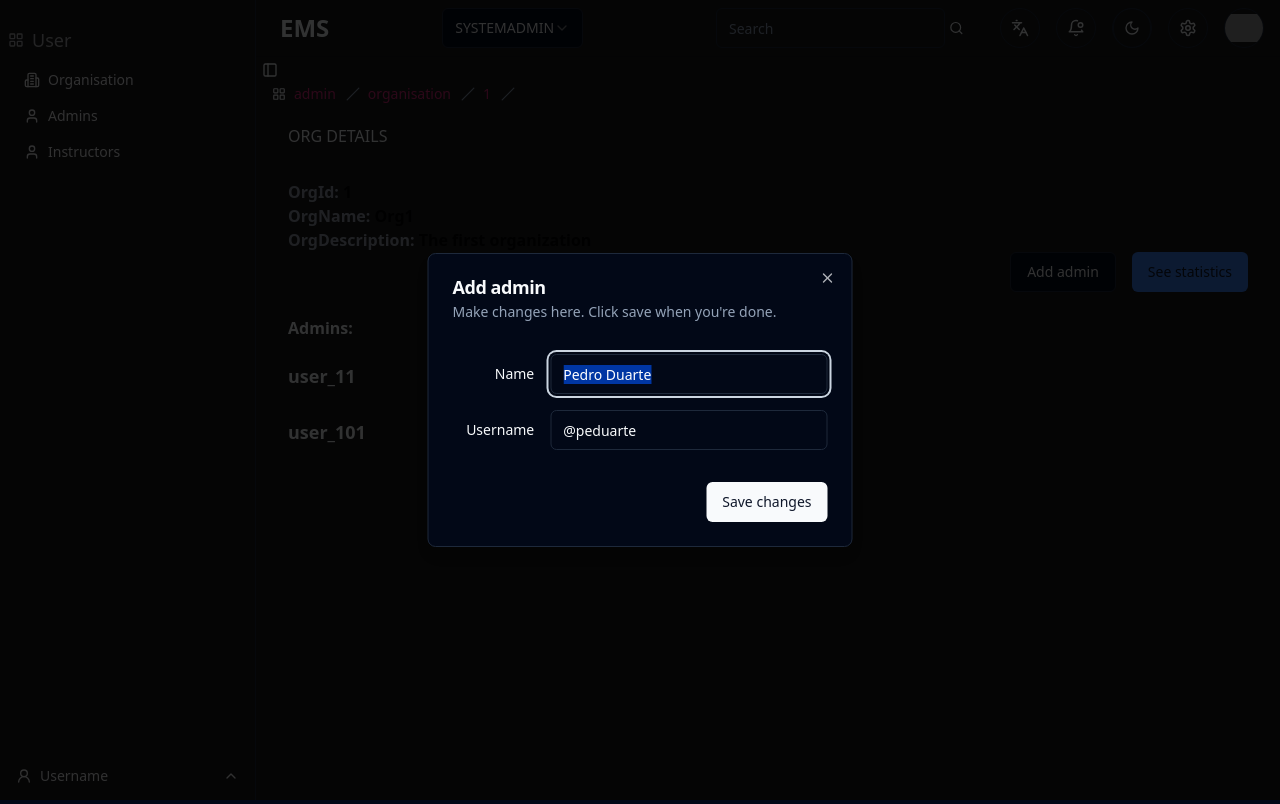
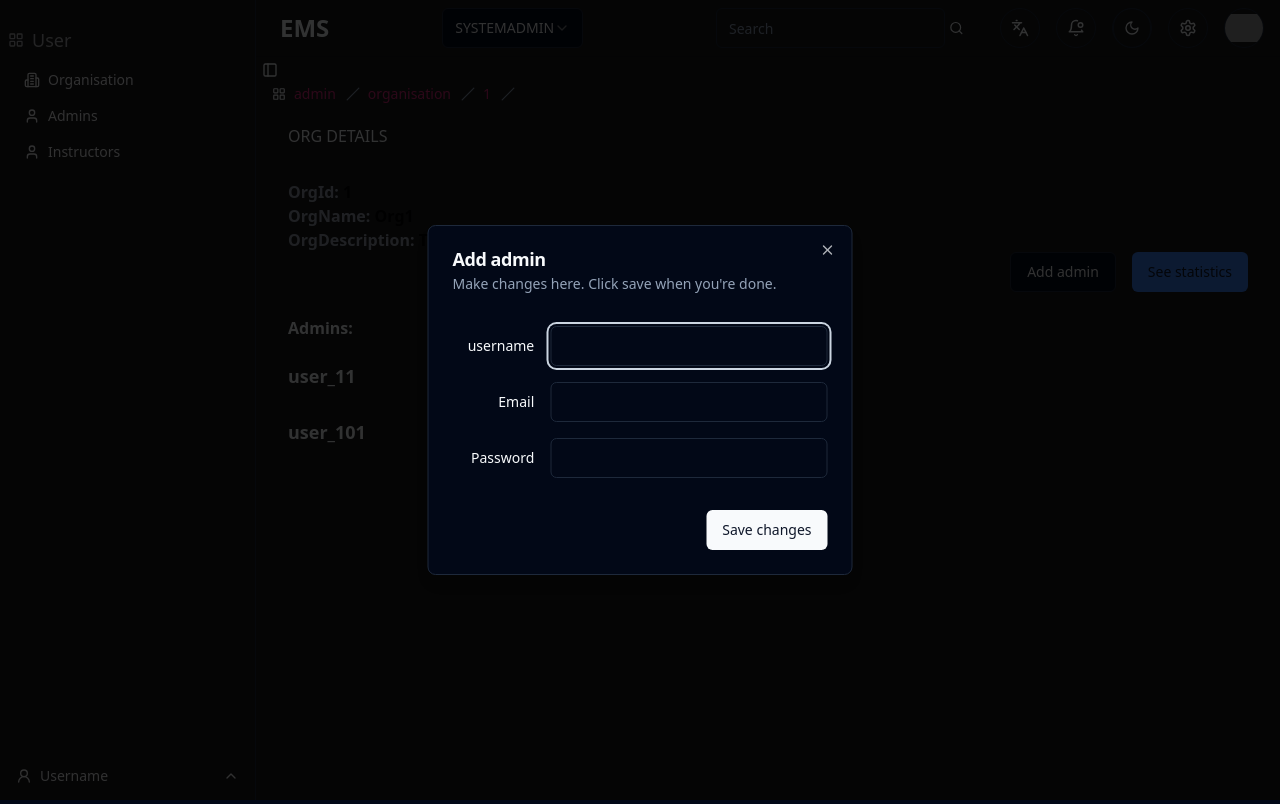
Before and after one commit to Sudhir-rai07/Exam-Management-System, a React (Vite) app: page /admin/organisation/1 in a window 1280 px wide. Both pictures are taken after a click on the button "Add admin". Built offline with nearby package versions, Linux system fonts and the light colour scheme; grey boxes are pictures that could not be loaded.

Commit message:
Fix some bugs and optimize code

```diff
--- a/src/components/pages/CreateExam/SecondPage.tsx
+++ b/src/components/pages/CreateExam/SecondPage.tsx
@@ -2,7 +2,7 @@ import { Button } from "@/components/ui/button";
 import QuestionsQueryForm from "@/components/utils/QuestionsQueryForm";
 import { questionColumns } from "@/dataTable/columns";
 import { DataTable } from "@/dataTable/data-table";
-import { questions } from "@/dummyData/examData";
+import questionData from '@/dummyData/questionData.json'
 import { ArrowRight } from "lucide-react";
 import { useState } from "react";
 import { Link } from "react-router-dom";
@@ -14,7 +14,7 @@ const SecondPage = () => {
       <QuestionsQueryForm setQuery={setQuery}/>
       <hr className="h-[2px] my-4 bg-gray-300 dark:bg-gray-700" />
       <div className="">
-        <DataTable data={questions} columns={questionColumns} globalFilter={query} setGlobalFilter={setQuery}/>
+        <DataTable data={questionData} columns={questionColumns} />
       </div>
       <Button className="mt-4 text-white bg-blue-600 hover:bg-blue-700"><Link className="flex items-center gap-2" to={"/teacher/exam-info/create/preview"}><ArrowRight size={16}/> Next step</Link></Button>
       </div>
--- a/src/components/pages/exam/ExamPage.tsx
+++ b/src/components/pages/exam/ExamPage.tsx
@@ -19,7 +19,7 @@ const ExamPage = () => {
                 {exam1.questions.map((question: Question, idx:number)=> {
 
                     return (
-                        <div key={idx} className='mt-2 mb-4'>
+                        <div key={idx} className='px-2 px-4 py-4 mt-2 mb-4 bg-white rounded-md shadow-md'>
                             <p>Que {idx+1}: <br /> <span className="text-lg font-semibold">{question.question_text}</span></p>
                         </div>
                     )
--- a/src/components/pages/organization/Org.tsx
+++ b/src/components/pages/organization/Org.tsx
@@ -23,6 +23,11 @@ const Org = () => {
   const { organizations } = useOrganizationStore();
   const { editAdmin, removeAdmin } = useOrganizationAdminStore();
   const org1 = organizations[0];
+
+
+  const [username, setUsername] = useState("")
+  const [email, setEmail] = useState("")
+  const [password, setPassword] = useState("")
 
   const handleRemoveAdmin = (id: number | string): void => {
     removeAdmin(id);
@@ -61,22 +66,39 @@ const Org = () => {
               </DialogHeader>
               <div className="grid gap-4 py-4">
                 <div className="grid items-center grid-cols-4 gap-4">
-                  <Label htmlFor="name" className="text-right">
-                    Name
+                  <Label htmlFor="username" className="text-right">
+                    username
                   </Label>
                   <Input
-                    id="name"
-                    defaultValue="Pedro Duarte"
+                    id="username"
+                    type="username"
+                    value={username}
+                    onChange={(e)=> setUsername(e.target.value)}
                     className="col-span-3"
                   />
                 </div>
                 <div className="grid items-center grid-cols-4 gap-4">
-                  <Label htmlFor="username" className="text-right">
-                    Username
+                  <Label htmlFor="email" className="text-right">
+                    Email
                   </Label>
                   <Input
                     id="username"
-                    defaultValue="@peduarte"
+                    type="email"
+                    value={email}
+                    onChange={(e)=> setEmail(e.target.value)}
+                    className="col-span-3"
+                  />
+                </div>
+
+                <div className="grid items-center grid-cols-4 gap-4">
+                  <Label htmlFor="password" className="text-right">
+                    Password
+                  </Label>
+                  <Input
+                    id="password"
+                    type="text"
+                    value={password}
+                    onChange={(e)=> setPassword(e.target.value)}
                     className="col-span-3"
                   />
                 </div>
@@ -109,7 +131,6 @@ const Org = () => {
           };
 
           return (
-            <>
               <div key={admin.user_id} className="flex items-center justify-between w-full gap-3 mt-4 md:w-1/2">
                 <p className="mr-8 text-lg font-semibold">{admin.username}</p>
 
@@ -167,7 +188,6 @@ const Org = () => {
                   </DialogContent>
                 </Dialog>
               </div>
-            </>
           );
         })}
     </div>
--- a/src/components/pages/studentGroup/StudentGroup.tsx
+++ b/src/components/pages/studentGroup/StudentGroup.tsx
@@ -13,6 +13,7 @@ import { Label } from "@/components/ui/label";
 import { User } from "@/Types/types";
 import { useStudentGroupStore } from "@/zustand/store";
 import { useState } from "react";
+import toast from "react-hot-toast";
 
 const StudentGroup = () => {
   const { groups } = useStudentGroupStore();
@@ -39,6 +40,8 @@ const StudentGroup = () => {
             const handleEditStudent = (e: React.FormEvent<HTMLFormElement>) => {
               e.preventDefault();
               // API call to update student
+              console.log("update student");
+              toast.success("Updated student details")
             };
 
             return (
@@ -69,7 +72,7 @@ const StudentGroup = () => {
                     </DialogTrigger>
                     <DialogContent className="sm:max-w-[425px]">
                       <DialogHeader>
-                        <DialogTitle>Edit Admin</DialogTitle>
+                        <DialogTitle>Edit Student</DialogTitle>
                         <DialogDescription>
                           Make changes here. Click save when you're done.
                         </DialogDescription>
--- a/src/components/pages/students/Student.tsx
+++ b/src/components/pages/students/Student.tsx
@@ -19,6 +19,11 @@ const Student = () => {
   const student1 = students[0];
   const [username, setUsername] = useState(student1.username);
   const [email, setemail] = useState(student1.email);
+
+  const handleRemoveStudent = () =>{
+    // removeStudent(student1.user_id);
+    toast.success('Student removed successfully');
+  }
 
   const handleEditProfile = (e: React.FormEvent<HTMLFormElement>) => {
     e.preventDefault();
@@ -51,7 +56,7 @@ const Student = () => {
           <Button
             variant={"destructive"}
             className="hover:bg-red-500"
-            onClick={() => removeStudent(student1.user_id)}
+            onClick={handleRemoveStudent}
           >
             Remove
           </Button>
@@ -63,7 +68,7 @@ const Student = () => {
               <DialogHeader>
                 <DialogTitle>Edit profile</DialogTitle>
                 <DialogDescription>
-                  Make changes profile here. Click save when you're done.
+                  Make changes here. Click save when you're done.
                 </DialogDescription>
               </DialogHeader>
               <form onSubmit={handleEditProfile} className="grid gap-4 py-4">
@@ -80,11 +85,11 @@ const Student = () => {
                   />
                 </div>
                 <div className="grid items-center grid-cols-4 gap-4">
-                  <Label htmlFor="username" className="text-right">
-                    Username
+                  <Label htmlFor="email" className="text-right">
+                    Email
                   </Label>
                   <Input
-                    id="username"
+                    id="email"
                     value={email}
                     onChange={(e) => setemail(e.target.value)}
                     className="col-span-3"
--- a/src/components/pages/testBanks/AddQuestion.tsx
+++ b/src/components/pages/testBanks/AddQuestion.tsx
@@ -76,7 +76,7 @@ const AddQuestion = ({ headerText }: { headerText: string }) => {
           New
         </Button>
       </DialogTrigger>
-      <DialogContent className="">
+      <DialogContent className=""aria-describedby="Add questions to testbank">
         <DialogHeader>
           <DialogTitle className="text-xl">Add {headerText}</DialogTitle>
         </DialogHeader>
@@ -196,7 +196,7 @@ const AddQuestion = ({ headerText }: { headerText: string }) => {
             </div>
               {Array.from({length: options}).map((option, idx)=>(
                 <>
-                <Label htmlFor="opt1" className="text-right">
+                <Label key={idx} htmlFor="opt1" className="text-right">
                 {String.fromCharCode('A'.charCodeAt(0) + idx)}
               </Label>{" "}
               <Input
--- a/src/components/utils/GradeCard.tsx
+++ b/src/components/utils/GradeCard.tsx
@@ -20,7 +20,7 @@ const GradeCard: React.FC<GradeCardType> = ({ date, grade, name, time }) => {
 
       <div className="flex items-center justify-between">
       <p className="font-semibold">Grade : {grade}</p>
-      <Button className="flex items-center px-4 py-1 text-white bg-blue-500 rounded-none hover:text-white">
+      <Button className="flex items-center px-4 py-1 text-white bg-blue-500 rounded-md hover:bg-blue-600 hover:text-white">
         <Link to={'review'} className="flex items-center gap-2"><Eye /> Review</Link>
       </Button>
       </div>
```
